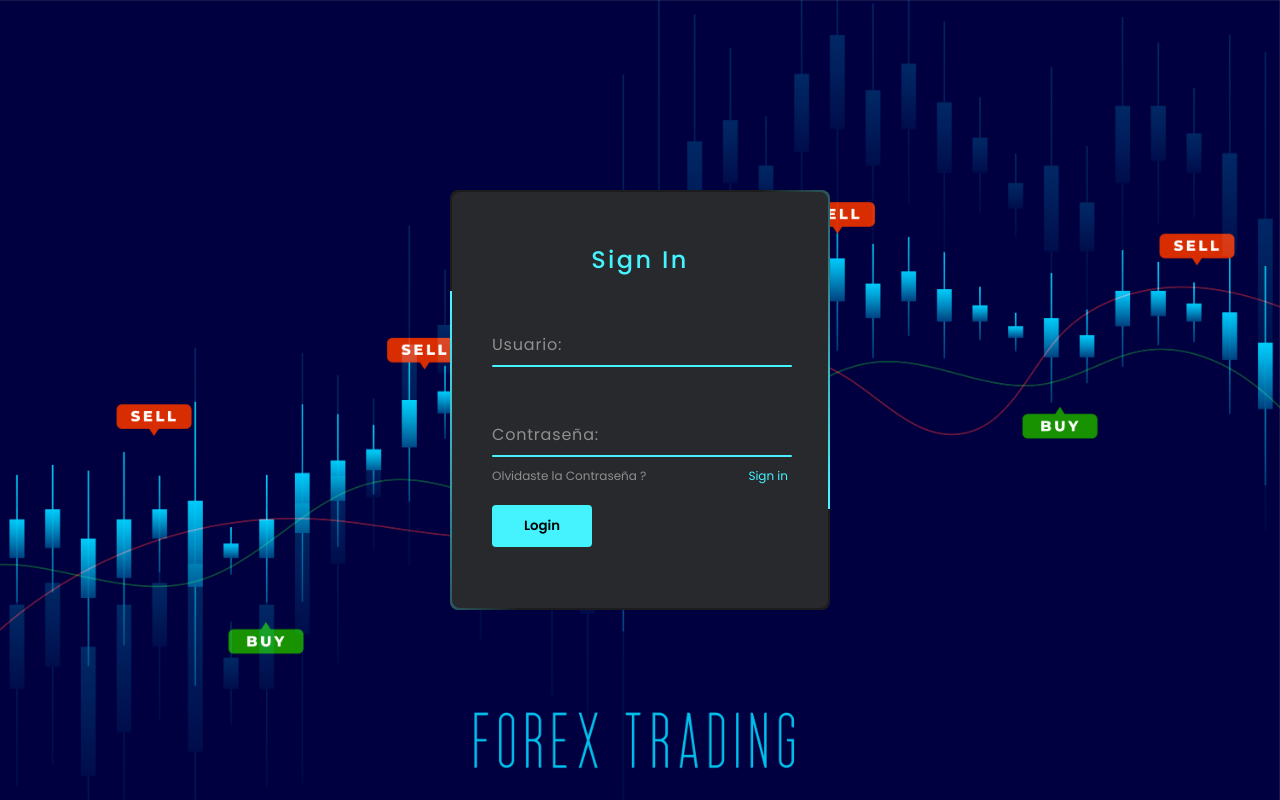
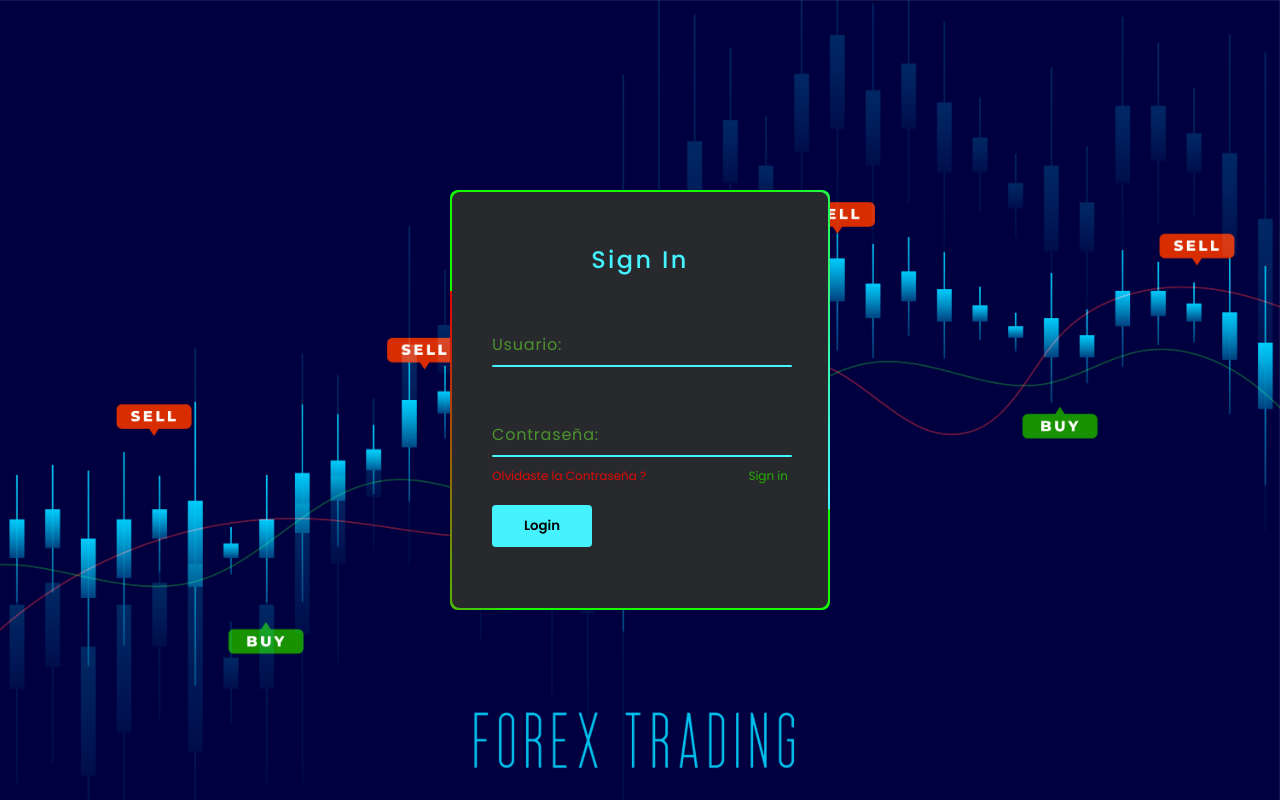
Before and after one commit to JulianOrtiz1020/login-animado, a plain HTML site: page index.html in a window 1280 px wide. Drawn offline with Linux system fonts and the light colour scheme.

Commit message:
Cambios en los colores

```diff
--- a/style.css
+++ b/style.css
@@ -21,7 +21,7 @@ body{
     position: relative;
     width: 380px;
     height: 420px;
-    background: #1c1c1c;
+    background: #18fa04;
     border-radius: 8px;
     overflow: hidden;
 }
@@ -35,7 +35,7 @@ body{
     width: 380px;
     height: 420px;
     transform-origin: bottom right;
-    background: linear-gradient(0deg,transparent,#45f3ff,#45f3ff);
+    background: linear-gradient(0deg,transparent,#e10909,#e10909);
     animation: animate 6s linear infinite;
 
 }
@@ -117,7 +117,7 @@ h2
     padding: 20px 0px 10px;
     pointer-events: none;
     font-size: 1em;
-    color: #8f8f8f;
+    color: #4c9330;
     letter-spacing: 00.05em;
     transition: 0.5s;
 }
@@ -160,14 +160,14 @@ h2
 {
     margin: 10px 0px;
     font-size: 0.75em;
-    color: #8f8f8f;
+    color: #e10909;
     text-decoration: beige;
 
 }
 
 .links a:hover,
 .links a:nth-child(2){
-    color: #45f3ff;
+    color: #24af05;
 }
 
 input[type="submit"]
```
